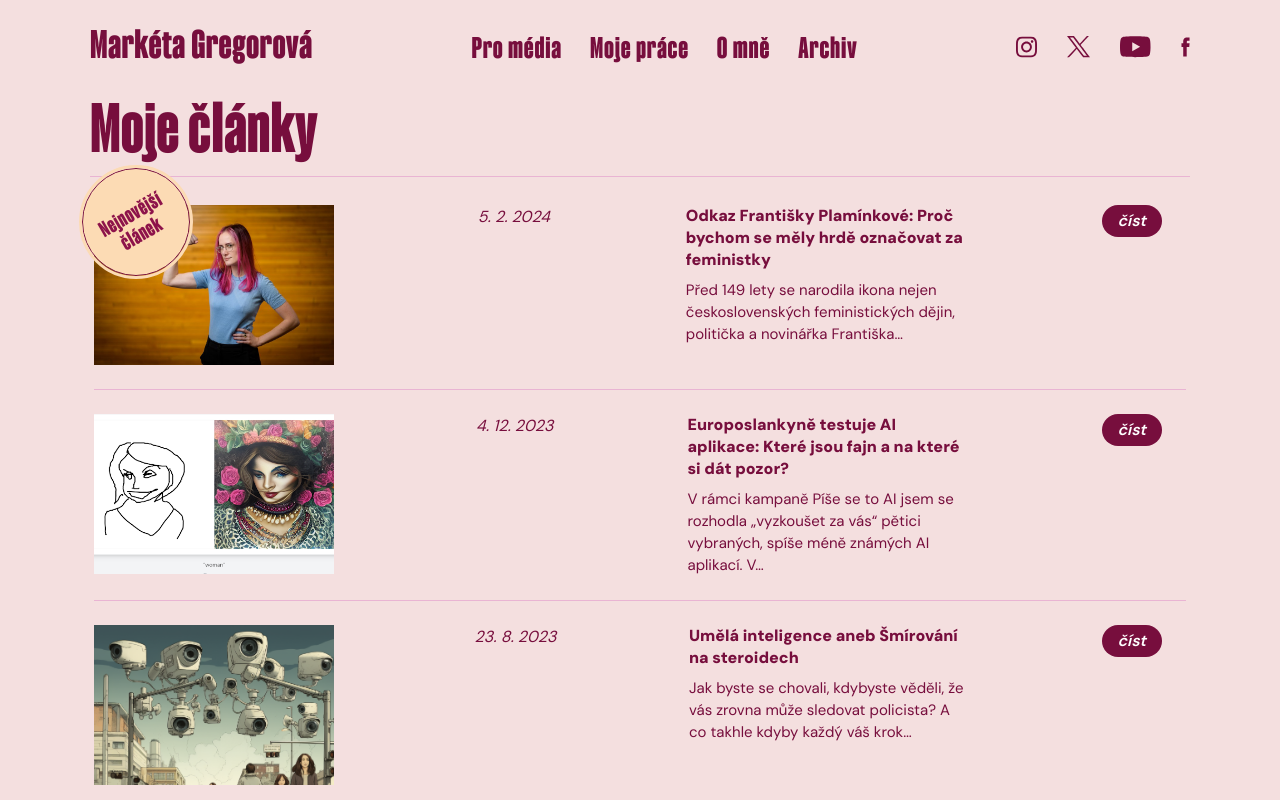
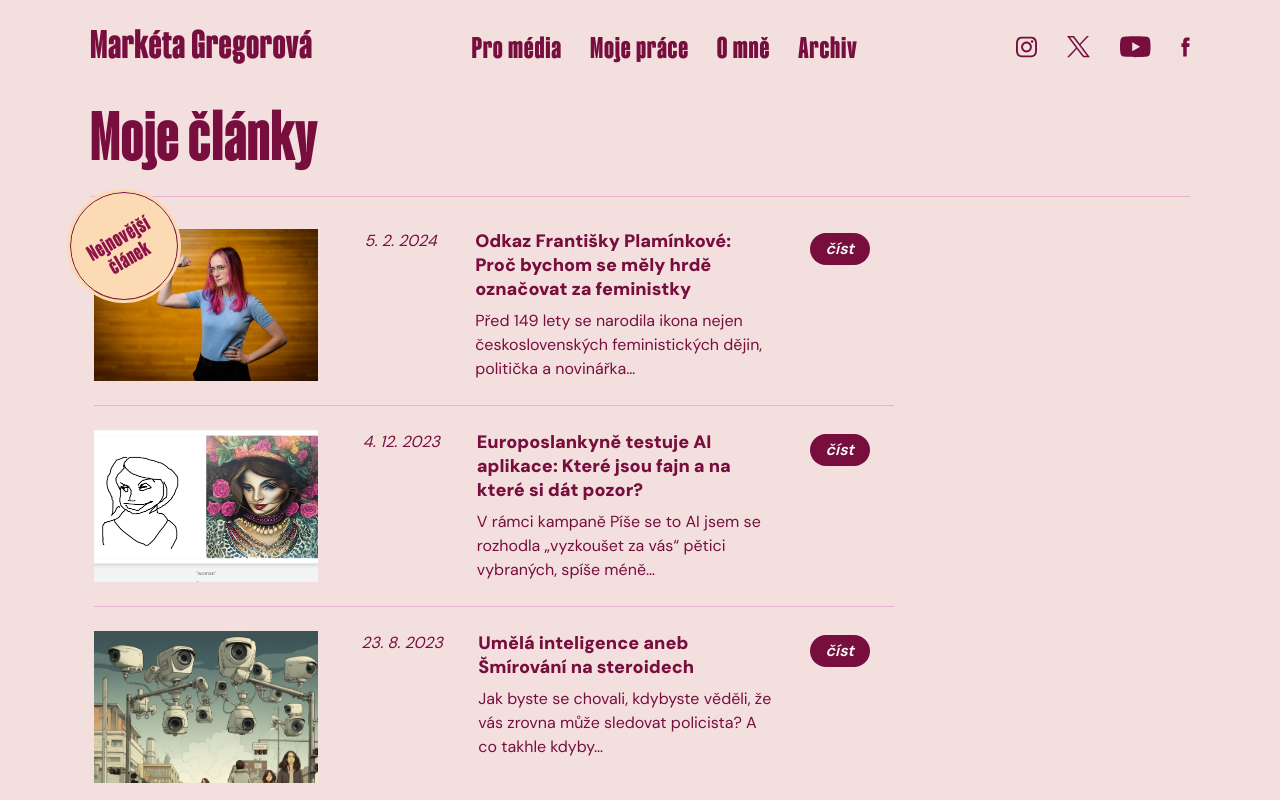
Before and after one commit to caroluxurians/mgreg, a Next.js app: page /clanky in a window 1280 px wide. Shown: the top 800 px of the page. Built offline with nearby package versions, Linux system fonts and the light colour scheme.

Commit message:
lg:article preview, articles

```diff
--- a/app/(sections)/clanky/ArticlePreview.tsx
+++ b/app/(sections)/clanky/ArticlePreview.tsx
@@ -15,9 +15,10 @@ const ArticlePreview = ({ article }: { article: ArticleType }) => {
   };
   const preview = perexPreview(article.perex);
   const previewS = perexPreview(article.perex, 200);
+  const previewL = perexPreview(article.perex, 100);
 
   return (
-    <div className="text-medium-pink grid grid-cols-2 gap-3 border-b border-light-pink pb-6 sm:gap-4 sm:pb-6 md:flex md:justify-between">
+    <div className="text-medium-pink grid grid-cols-2 gap-3 border-b border-light-pink pb-6 sm:gap-4 sm:pb-6 md:flex md:justify-between lg:w-200">
       <div className="font-black col-span-2 text-[15px]/[20px] sm:text-[18px]/[26px] sm:ml-3 md:hidden">
         {article.title}
       </div>
@@ -28,7 +29,7 @@ const ArticlePreview = ({ article }: { article: ArticleType }) => {
           height={281}
           alt="article cover image"
           unoptimized
-          className="rounded-[40] sm:rounded-[56] md:rounded-[50] w-40 h-30 object-cover object-top sm:w-60 sm:h-40 md:w-44 md:h-30 lg:w-60 lg:h-40"
+          className="rounded-[40] sm:rounded-[56] md:rounded-[50] lg:rounded-[58] w-40 h-30 object-cover object-top sm:w-60 sm:h-40 md:w-44 md:h-30 lg:w-56 lg:h-38"
         />
       </div>
       <div className="text-[14px]/[20px] w-40 sm:hidden">
@@ -40,13 +41,18 @@ const ArticlePreview = ({ article }: { article: ArticleType }) => {
       <div className="place-self-start self-end ml-2 italic flex flex-col items-center text-[14px] gap-1 sm:text-[16px] md:self-start">
         {article.date}
       </div>
-      <div className="hidden md:flex flex-col w-70 gap-2">
-        <div className="font-black text-[16px]/[22px]">{article.title}</div>
-        <div className="text-[15px]/[22px]">{preview}</div>
+      <div className="hidden md:flex flex-col w-70 gap-2 lg:w-74">
+        <div className="hidden md:flex font-black text-[16px]/[22px] lg:w-70 lg:text-[18px]/[24px]">
+          {article.title}
+        </div>
+        <div className="hidden md:flex lg:hidden text-[15px]/[22px]">
+          {preview}
+        </div>
+        <div className="hidden lg:flex text-[16px] w-74">{previewL}</div>
       </div>
       <Link
         href={`/clanky${article.link}`}
-        className="bg-medium-pink rounded-full text-[14px] text-white font-semibold italic text-center w-fit h-fit place-self-end px-4 py-1 mr-6 sm:text-[16px] md:self-start 3xl:px-7 3xl:py-2.5"
+        className="bg-medium-pink rounded-full text-[14px] text-white font-semibold italic text-center w-fit h-fit place-self-end px-4 py-1 mr-6 sm:text-[16px] md:self-start lg:mt-1 3xl:px-7 3xl:py-2.5"
       >
         číst
       </Link>
--- a/app/(sections)/clanky/page.tsx
+++ b/app/(sections)/clanky/page.tsx
@@ -16,10 +16,10 @@ const Clanky = async () => {
       <Header />
       <main className="flex flex-col">
         <div className="main-width mx-auto relative">
-          <div className="font-heading title-font-size text-medium-pink border-b border-light-pink my-7 pb-3">
+          <div className="font-heading title-font-size text-medium-pink border-b border-light-pink my-7 pb-3 md:pb-4 lg:mt-9 lg:mb-8 lg:pb-6">
             Moje články
           </div>
-          <div className="absolute top-38 -left-2 sm:top-42 md:top-26">
+          <div className="absolute top-38 -left-2 sm:top-42 md:top-26 lg:top-32 lg:-left-5">
             <Sticker
               backgroundColor="bg-[#FCDBB4]"
               textColor="text-[#8D134A]"
```
